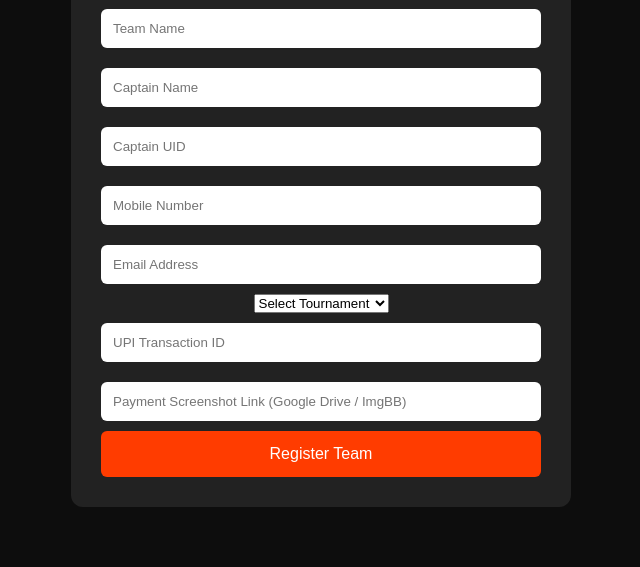
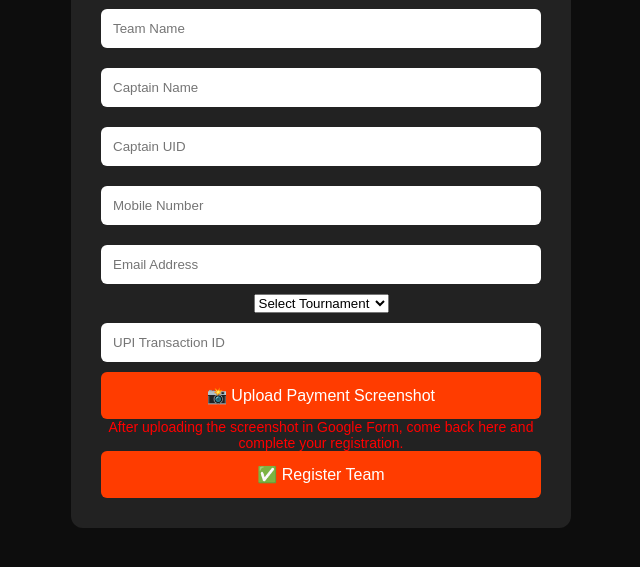
Before and after one commit to Ak56440/E_SPORT_AK, a plain HTML site: page register.html in a window 1280 px wide. Shown: the part 209-776 px from the top of the page, without its empty margins (319-959 px from the left). Drawn offline with Linux system fonts and the light colour scheme.

Commit message:
Update payment screenshot upload process in register.html
Replaced payment link input with a button to upload a payment screenshot via Google Forms. Added instructions for users to complete registration after uploading.

```diff
--- a/register.html
+++ b/register.html
@@ -35,12 +35,16 @@
                placeholder="UPI Transaction ID"
                required>
 
-        <input type="url"
-               id="paymentLink"
-               placeholder="Payment Screenshot Link (Google Drive / ImgBB)"
-               required>
+        <button type="button"
+            onclick="window.open('https://docs.google.com/forms/d/e/1FAIpQLSdn30HOGmouzORwFkoq7ZTLUipnU4zpbR6LorJlB8-sYepxTg/viewform?usp=header','_blank')">
+            📸 Upload Payment Screenshot
+        </button>
 
-        <button type="submit">Register Team</button>
+        <p style="font-size:14px;color:red;">
+            After uploading the screenshot in Google Form, come back here and complete your registration.
+        </p>
+
+        <button type="submit">✅ Register Team</button>
 
     </form>
 
```
